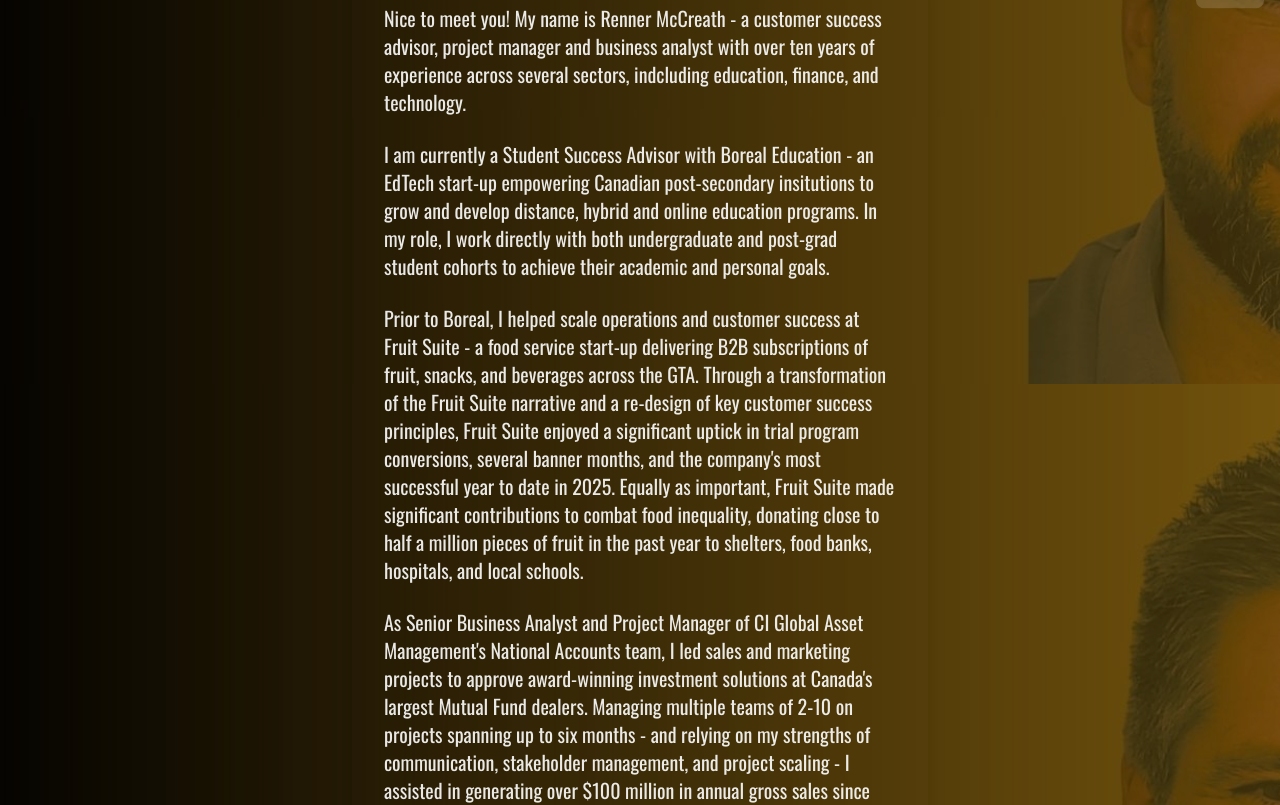
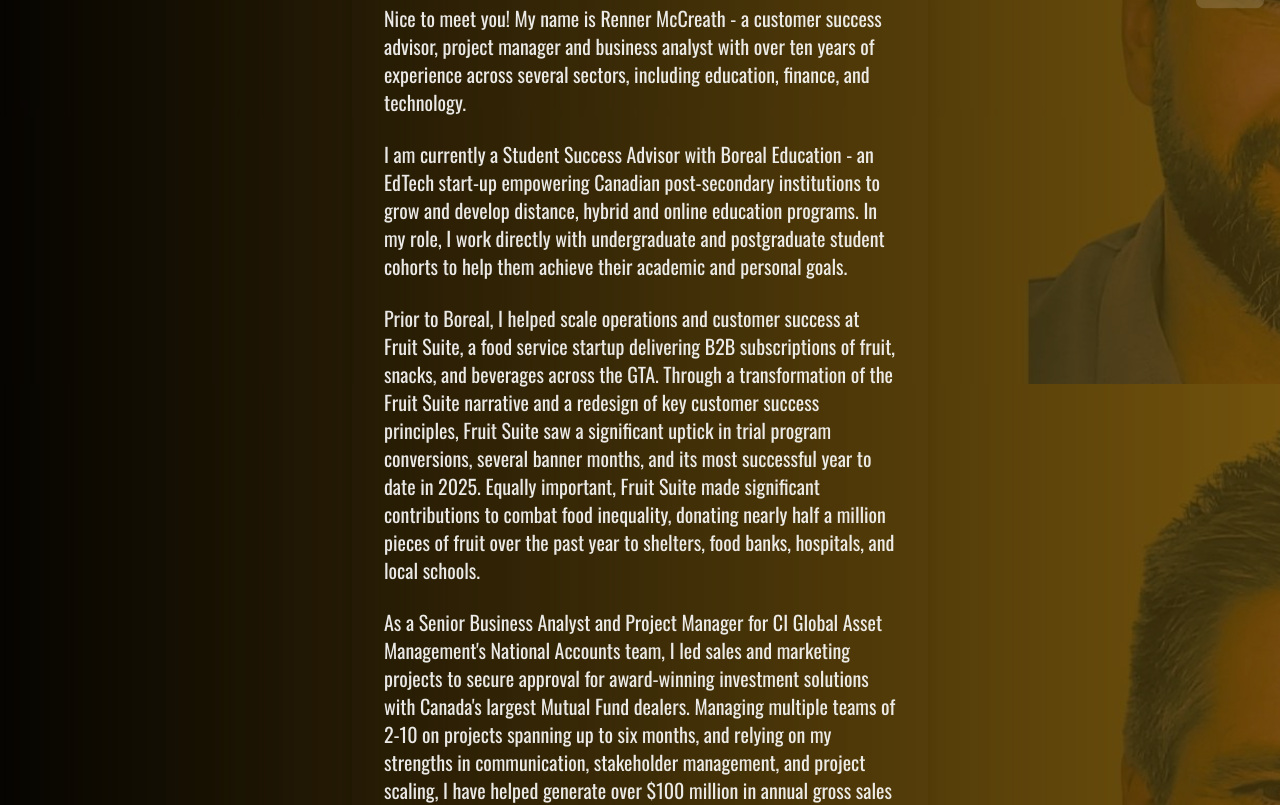
Before and after one commit to rennermccreath/rmdotcom, a React (Vite) app: page /about in a window 1280 px wide. Shown: the part 416-1221 px from the top of the page. Built offline with nearby package versions, Linux system fonts and the light colour scheme; a web font is replaced by a local one.

Commit message:
spelling

```diff
--- a/src/pages/About.jsx
+++ b/src/pages/About.jsx
@@ -41,19 +41,16 @@
       <div className="md:row-span-2 rounded-2xl p-0 sm:p-8 flex flex-col justify-center items-center text-start shadow-lg">
         {/* <h3 className="text-4xl font-semibold mb-3">Accredited. Experienced. Adaptable.</h3> */}
         <p className="text-xl opacity-90 mb-6 max-w-lg">
-          Nice to meet you! My name is Renner McCreath - a customer success advisor, project manager and business analyst with over ten years of experience across several sectors, indcluding education, finance, and technology.
-        </p>
+          Nice to meet you! My name is Renner McCreath - a customer success advisor, project manager and business analyst with over ten years of experience across several sectors, including education, finance, and technology.        </p>
         <p className="text-xl opacity-90 mb-6 max-w-lg">
-          I am currently a Student Success Advisor with Boreal Education - an EdTech start-up empowering Canadian post-secondary insitutions to grow and develop distance, hybrid and online education programs. In my role, I work directly with both undergraduate and post-grad student cohorts to achieve their academic and personal goals.
-        </p>
+          I am currently a Student Success Advisor with Boreal Education - an EdTech start-up empowering Canadian post-secondary institutions to grow and develop distance, hybrid and online education programs. In my role, I work directly with undergraduate and postgraduate student cohorts to help them achieve their academic and personal goals.        </p>
         {/* <p className="text-xl opacity-90 mb-6 max-w-lg">
           I am currently a Management Consultant with my firm, Viscount Pierce. In my role, I help enterprise clients in tech and finance define strategic priorities, modernize operations, and execute transformation initiatives. My approach combines structured frameworks, collaborative problem-solving, and a focus on building scalable solutions for long-term growth.
         </p> */}
         <p className="text-xl opacity-90 mb-6 max-w-lg">
-          Prior to Boreal, I helped scale operations and customer success at Fruit Suite - a food service start-up delivering B2B subscriptions of fruit, snacks, and beverages across the GTA. Through a transformation of the Fruit Suite narrative and a re-design of key customer success principles, Fruit Suite enjoyed a significant uptick in trial program conversions, several banner months, and the company's most successful year to date in 2025. Equally as important, Fruit Suite made significant contributions to combat food inequality, donating close to half a million pieces of fruit in the past year to shelters, food banks, hospitals, and local schools.
-        </p>
+          Prior to Boreal, I helped scale operations and customer success at Fruit Suite, a food service startup delivering B2B subscriptions of fruit, snacks, and beverages across the GTA. Through a transformation of the Fruit Suite narrative and a redesign of key customer success principles, Fruit Suite saw a significant uptick in trial program conversions, several banner months, and its most successful year to date in 2025. Equally important, Fruit Suite made significant contributions to combat food inequality, donating nearly half a million pieces of fruit over the past year to shelters, food banks, hospitals, and local schools.        </p>
         <p className="text-xl opacity-90 mb-6 max-w-lg">
-          As Senior Business Analyst and Project Manager of CI Global Asset Management's National Accounts team, I led sales and marketing projects to approve award-winning investment solutions at Canada's largest Mutual Fund dealers. Managing multiple teams of 2-10 on projects spanning up to six months - and relying on my strengths of communication, stakeholder management, and project scaling - I assisted in generating over $100 million in annual gross sales since 2019.
+          As a Senior Business Analyst and Project Manager for CI Global Asset Management's National Accounts team, I led sales and marketing projects to secure approval for award-winning investment solutions with Canada's largest Mutual Fund dealers. Managing multiple teams of 2-10 on projects spanning up to six months, and relying on my strengths in communication, stakeholder management, and project scaling, I have helped generate over $100 million in annual gross sales since 2019.
         </p>
         <p className="text-xl opacity-90 mb-6 max-w-lg">
           For a more in-depth look at my career, please navigate using the arrows on either side of the page, or swiping on mobile.
```
